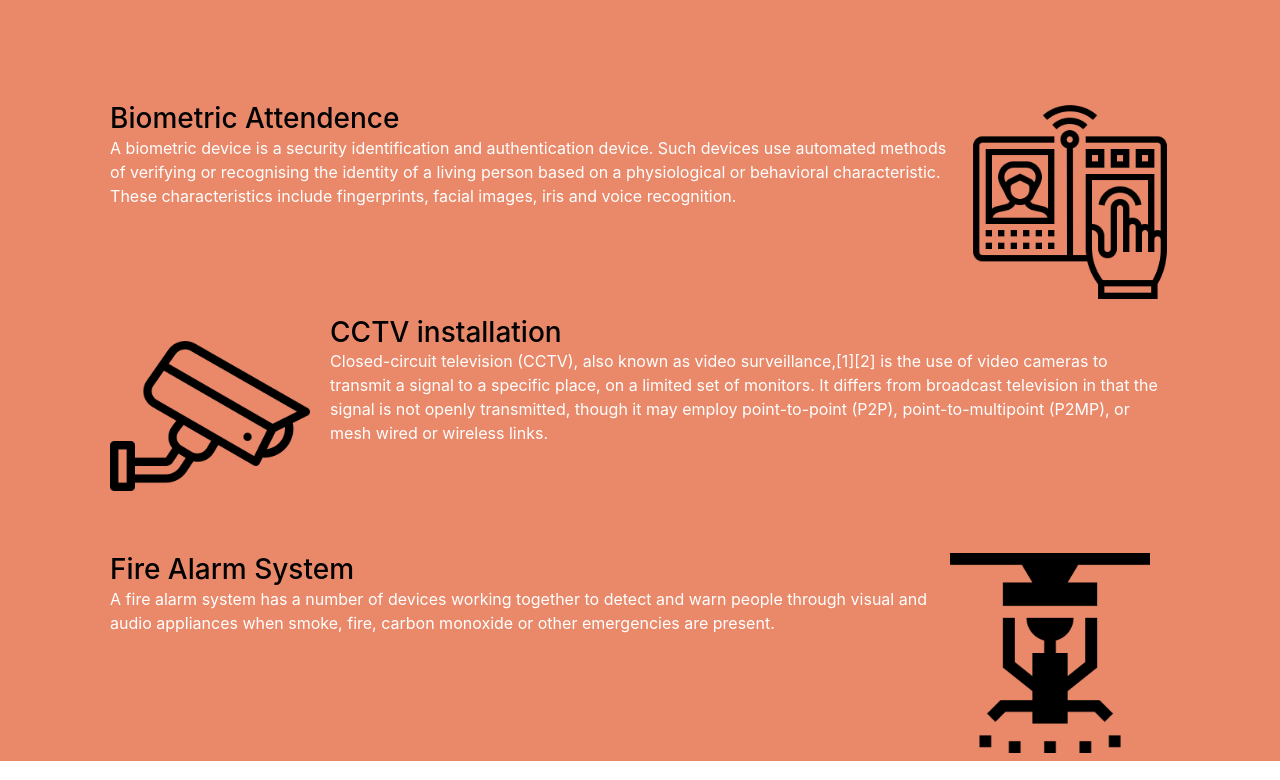
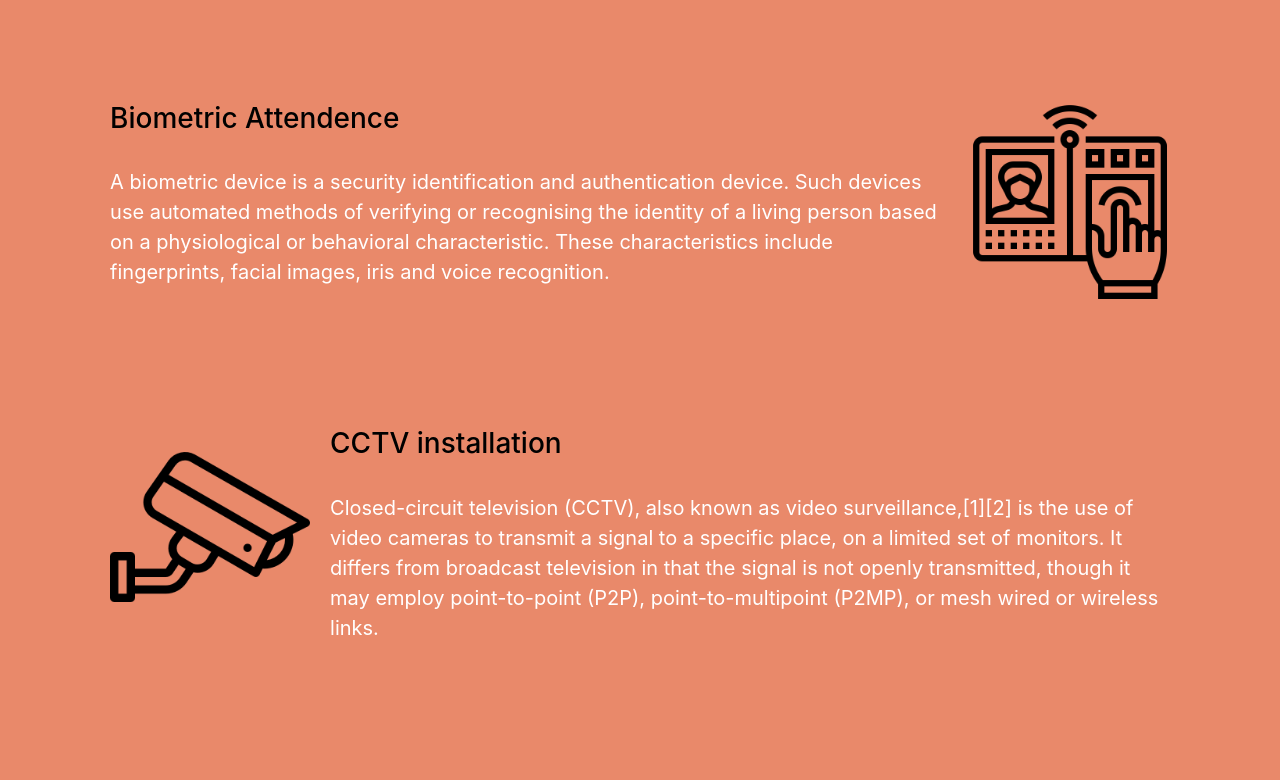
Before and after one commit to shivamp1998/SumanComputers, a plain HTML site: page index.html in a window 1280 px wide. Shown: the part 1120-1900 px from the top of the page. Drawn offline with nearby package versions, Linux system fonts and the light colour scheme.

Commit message:
front-page

```diff
--- a/css/styles.css
+++ b/css/styles.css
@@ -235,4 +235,8 @@ h2 {
   margin-top: 25px;
   text-align: center;
 }
+#main-features p{
+  font-size: 20px;
+  padding:3% 0;
+}
 /* INDEX PAGE STYLES END */
```
